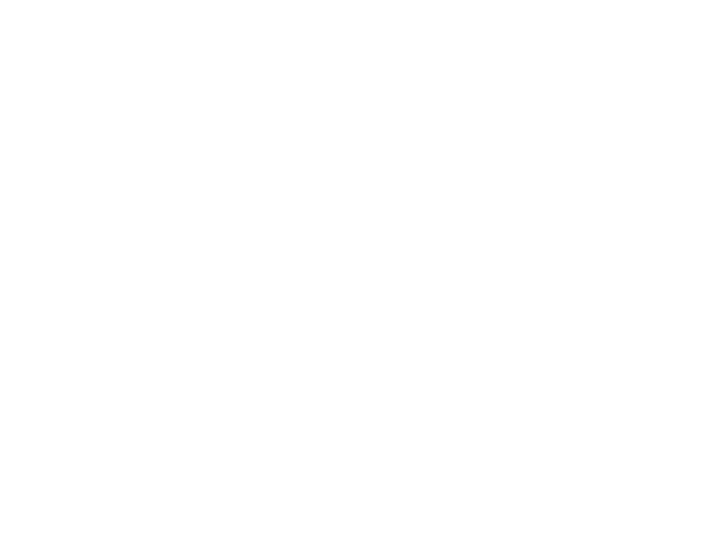
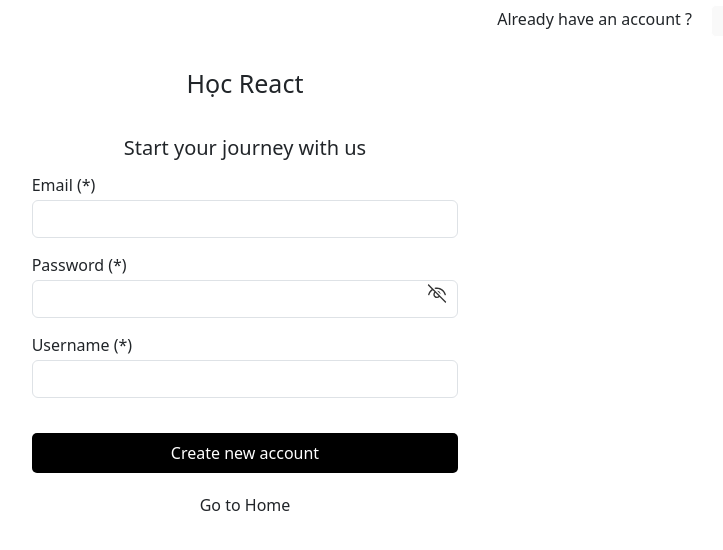
Before and after one commit to tquang2410/hoc-reactjs, a React (Create React App) app: page /register in a window 1280 px wide. Before the commit this address had no page. Shown: the top 550 px of the page, without its empty margins (395-1118 px from the left). Built offline with nearby package versions, Linux system fonts and the light colour scheme.

Commit message:
Thêm chức năng Register

```diff
--- a/src/Layout.js
+++ b/src/Layout.js
@@ -6,6 +6,7 @@
 import DashBoard from "./components/Admin/Content/DashBoard";
 import ManageUser from "./components/Admin/Content/ManageUser";
 import Login from "./components/Auth/Login";
+import Register from "./components/Auth/Register";
 import React from "react";
 import {Bounce, ToastContainer} from "react-toastify";
 import 'react-toastify/dist/ReactToastify.css';
@@ -24,9 +25,8 @@
                     <Route index element={<DashBoard />} />
                     <Route path="manage-users" element={<ManageUser />} />
                 </Route>
-                <Route path="/login" element={<Login />}>
-
-                </Route>
+                <Route path="/login" element={<Login />} />
+                <Route path="/register" element={<Register />}/>
             </Routes>
             <ToastContainer
                 position="top-center"
--- a/src/components/Auth/Login.js
+++ b/src/components/Auth/Login.js
@@ -8,7 +8,26 @@
     const [email, setEmail] = useState('');
     const navigate = useNavigate();
     const [password, setPassword] = useState('');
+    const validateEmail = (email) => {
+        return String(email)
+            .toLowerCase()
+            .match(
+                /^(([^<>()[\]\\.,;:\s@"]+(\.[^<>()[\]\\.,;:\s@"]+)*)|.(".+"))@((\[[0-9]{1,3}\.[0-9]{1,3}\.[0-9]{1,3}\.[0-9]{1,3}\])|(([a-zA-Z\-0-9]+\.)+[a-zA-Z]{2,}))$/
+            );
+    };
     const handleLogin = async() => {
+        const isValidEmail = validateEmail(email);
+        // validate email
+        if (!isValidEmail) {
+            toast.error('Invalid email address');
+            return;
+        }
+        // validate password
+        if (!password) {
+            toast.error('Invalid password');
+            return;
+        }
+        // Goi API
         let data = await postLogin(email,password);
         if (data && data.EC === 0) {
             toast.success(data.EM);
@@ -22,7 +41,11 @@
         <div className='login-container'>
             <div className='header'>
                <span>  Don't have an account? </span>
-                <button>Sign up</button>
+                <button
+                    className='btn btn-primary'
+                    onClick={() => navigate('/register')}
+                >Sign up
+                </button>
             </div>
             <div className='title col-4 mx-auto'>
                 Học React
--- /dev/null
+++ b/src/components/Auth/Register.js
@@ -0,0 +1,118 @@
+import { useState } from 'react';
+import './Register.scss'
+import {useNavigate} from "react-router-dom";
+import {postRegister} from "../../services/apiService";
+import {toast} from "react-toastify";
+import { VscEye, VscEyeClosed } from "react-icons/vsc";
+
+const Register = (props) => {
+    const [email, setEmail] = useState('');
+    const [password, setPassword] = useState('');
+    const [username, setUsername] = useState('');
+    const [isShowPassword, setIsShowPassword] = useState(false);
+
+
+    const navigate = useNavigate();
+    const validateEmail = (email) => {
+        return String(email)
+            .toLowerCase()
+            .match(
+                /^(([^<>()[\]\\.,;:\s@"]+(\.[^<>()[\]\\.,;:\s@"]+)*)|.(".+"))@((\[[0-9]{1,3}\.[0-9]{1,3}\.[0-9]{1,3}\.[0-9]{1,3}\])|(([a-zA-Z\-0-9]+\.)+[a-zA-Z]{2,}))$/
+            );
+    };
+    const handleRegister = async() => {
+        const isValidEmail = validateEmail(email);
+        // validate email
+        if (!isValidEmail) {
+            toast.error('Invalid email address');
+            return;
+        }
+        // validate password
+        if (!password) {
+            toast.error('Invalid password');
+            return;
+        }
+        // Goi API
+        let data = await postRegister(email,password, username);
+        if (data && data.EC === 0) {
+            toast.success(data.EM);
+            navigate('/login')
+        }
+        if(data && +data.EC !== 0 ) {
+            toast.error(data.EM);
+        }
+    }
+    return(
+        <div className='register-container'>
+            <div className='header'>
+                <span>  Already have an account ? </span>
+                <button
+                    className='btn btn-primary'
+                    onClick={() => navigate('/login')}
+                >Login
+                </button>
+            </div>
+            <div className='title col-4 mx-auto'>
+                Học React
+            </div>
+            <div className='welcome col-4 mx-auto'>
+                Start your journey with us
+            </div>
+            <div className='content-form col-4 mx-auto'>
+                <div>
+                    <label>Email (*)</label>
+                    <input type={"email"}
+                           className='form-control'
+                           value={email}
+                           onChange={(event)=> setEmail(event.target.value)}
+                    />
+                </div>
+                <div className='form-group pass-group' style={{position: 'relative'}}>
+                    <label>Password (*)</label>
+                    <input
+                        type={isShowPassword ? "text" : "password"}
+                        className='form-control'
+                        value={password}
+                        onChange={(event)=> setPassword(event.target.value)}
+                        style={{paddingRight: '40px'}}
+                    />
+                    <span
+                        className='icon-eye'
+                        onClick={() => setIsShowPassword(!isShowPassword)}
+                        style={{
+                            position: 'absolute',
+                            right: '10px',
+                            top: '38px',
+                            cursor: 'pointer',
+                            zIndex: 2
+                        }}
+                    >
+                        {isShowPassword ? <VscEye/> : <VscEyeClosed/>}
+                    </span>
+                </div>
+                <div className='form-group'>
+                    <label>Username (*)</label>
+                    <input
+                        type={"text"}
+                        className="form-control"
+                        value={username}
+                        onChange={(event) => setUsername(event.target.value)}
+                    />
+                </div>
+                <div >
+                    <button
+                    className='btn-submit'
+                    onClick = {() => handleRegister()}
+                    >
+                        Create new account
+                    </button>
+                </div>
+                <div className='text-center'>
+                    <span className='back' onClick={() =>{navigate('/')}}>Go to Home
+                    </span>
+            </div>
+        </div>
+        </div>
+    )
+}
+export default Register;
--- /dev/null
+++ b/src/components/Auth/Register.scss
@@ -0,0 +1,65 @@
+.register-container {
+    .header {
+        height: 45px;
+        text-align: right;
+        padding: 5px 100px 0 100px;
+    }
+
+    button {
+        padding: 3px 15px;
+        margin-left: 15px;
+        border-radius: 5px;
+        background: #f9f9f9;
+        border: 1px solid;
+
+        &:hover {
+            background-color: white;
+        }
+    }
+
+    .title {
+        font-size: 25px;
+        padding: 20px 0;
+        text-align: center;
+    }
+    .welcome {
+        font-size: 20px;
+        padding: 10px 0;
+        text-align: center;
+    }
+    .content-form {
+        input {
+            margin-bottom: 15px ;
+            margin-top: 3px;
+        }
+        button {
+            width: 100%;
+            height: 40px;
+            border: none;
+            border-radius: 5px;
+            margin: 20px 0;
+            color: white;
+            background: black;
+        }
+        .back {
+            cursor: pointer;
+        }
+        .pass-group {
+            position: relative;
+            .icon-eye {
+                position: absolute;
+                right: 12px;
+                top: 50%;
+                transform: translateY(-50%);
+                cursor: pointer;
+                z-index: 2;
+                font-size: 22px;
+                color: #333;
+                user-select: none;
+            }
+            input {
+                padding-right: 40px;
+            }
+        }
+    }
+}
--- a/src/components/Header/Header.js
+++ b/src/components/Header/Header.js
@@ -9,6 +9,10 @@
     const handleLogin = () => {
       // Điều hướng đến trang đăng nhập
         navigate('/login');
+    }
+    const handleRegister = () => {
+        // Điều hướng đến trang đăng ký
+            navigate('/register');
     }
   return (
     <Navbar bg="lg" className="bg-body-tertiary">
@@ -25,7 +29,7 @@
           </Nav>
           <Nav>
             <button className='btn-login' onClick={() => handleLogin()}> Login</button>
-            <button className='btn-signup'> SignUp</button>
+            <button className='btn-signup' onClick={() => handleRegister()}> Register</button>
           {/* <NavDropdown title="Settings" id="basic-nav-dropdown">
               <NavDropdown.Item >Log in</NavDropdown.Item>
               <NavDropdown.Item > Log Out  </NavDropdown.Item>
--- a/src/services/apiService.js
+++ b/src/services/apiService.js
@@ -31,4 +31,7 @@
 const postLogin = (userEmail, userPassword) => {
     return axios.post('api/v1/login', {email: userEmail, password: userPassword});
 }
-export {postCreateNewUser,getAllUsers,putUpdateUser, deleteUser, getUserWithPaginate, postLogin};
+const postRegister = (email,password,username) => {
+    return axios.post('api/v1/login', {email,password,username});
+}
+export {postCreateNewUser,getAllUsers,putUpdateUser, deleteUser, getUserWithPaginate, postLogin, postRegister};
```
